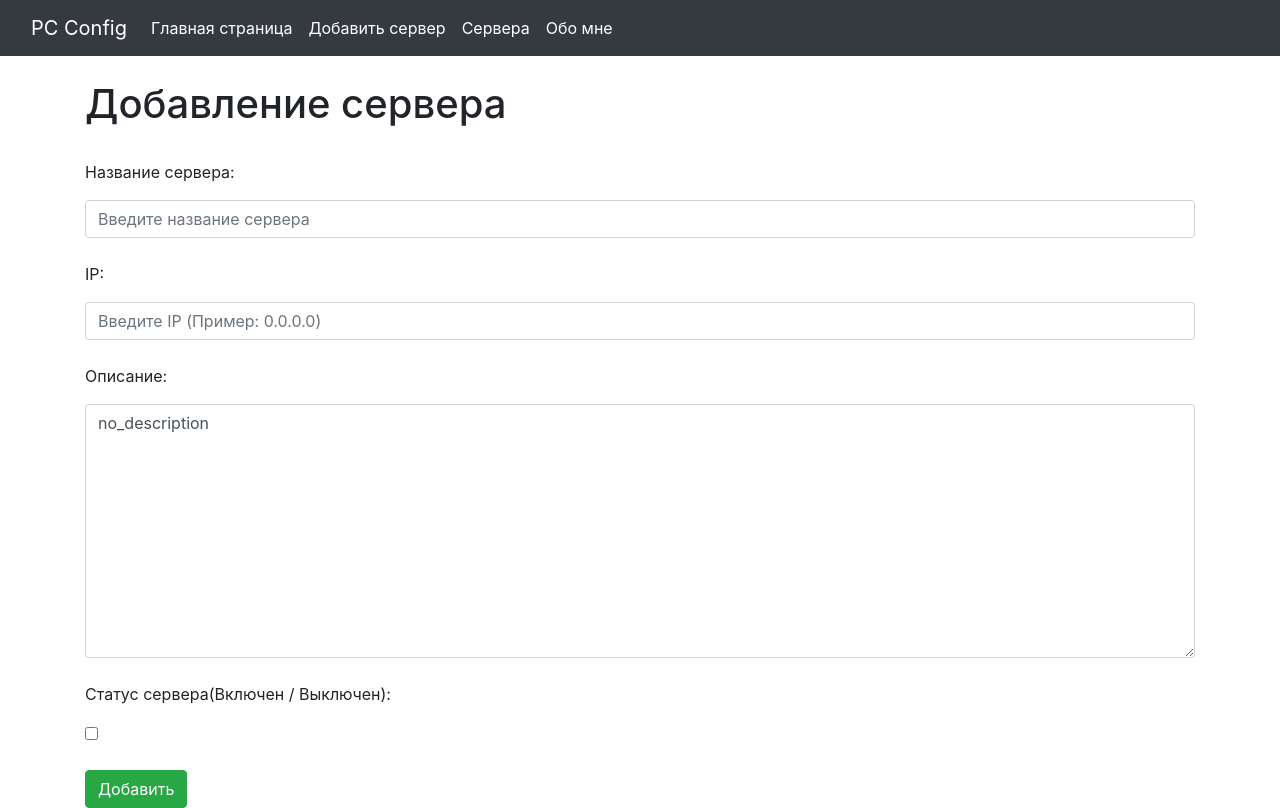
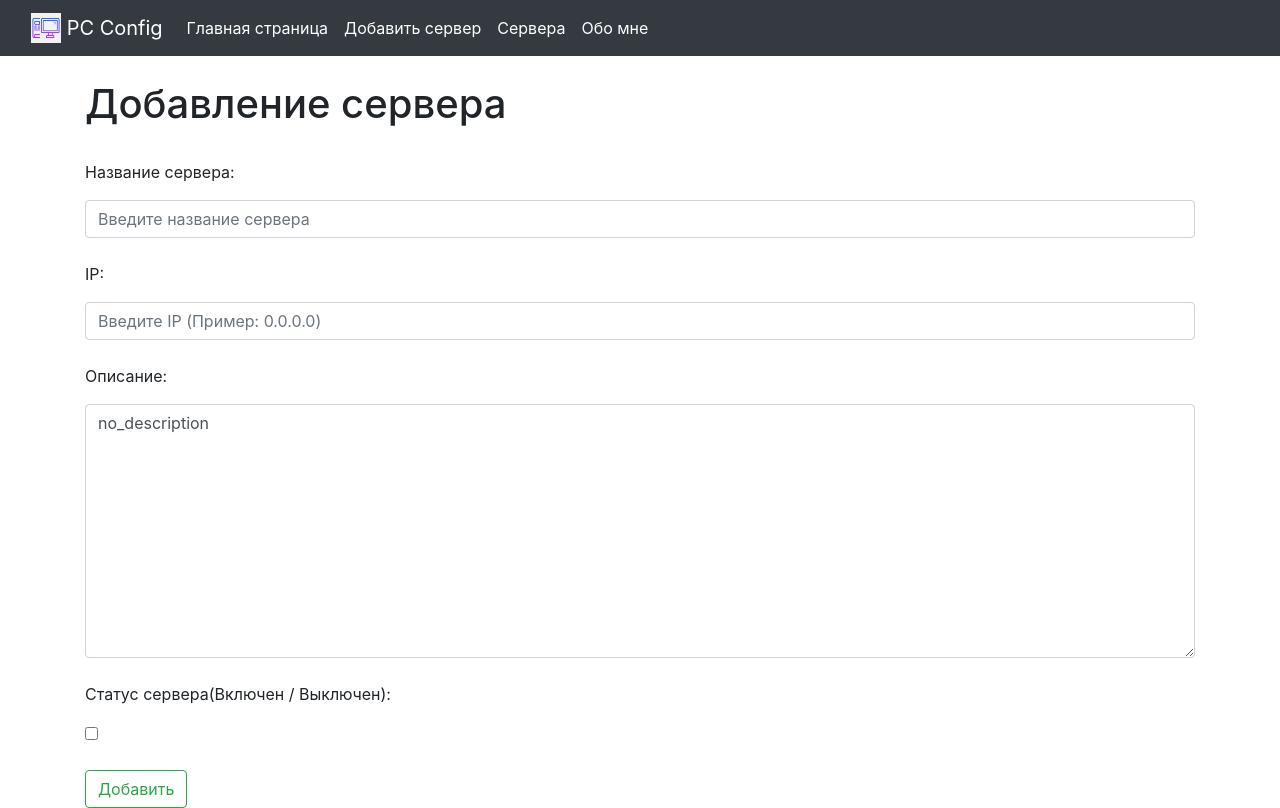
Before and after one commit to R3on322/Django_first, a Django app: page /api/servers/add in a window 1280 px wide. Run offline with Django 4.2, Linux system fonts and the light colour scheme.

Commit message:
[upd] Настройка сайта, убрал лишние строки с base, пробую добавить изображения на сайт

```diff
--- a/config/config/urls.py
+++ b/config/config/urls.py
@@ -13,18 +13,17 @@ Including another URLconf
     1. Import the include() function: from django.urls import include, path
     2. Add a URL to urlpatterns:  path('blog/', include('blog.urls'))
 """
-from django.conf.urls.static import static
 from django.contrib import admin
 from django.urls import path, include
+from django.conf import settings
+from django.conf.urls.static import static
 
-from config import settings
 from main.views import pageNotFound
 
 urlpatterns = [
     path('admin/', admin.site.urls),
     path('', include('main.urls')),
     path('api/', include('rbr_srv_side.urls')),
-]
-if settings.DEBUG:
-    urlpatterns += static(settings.MEDIA_URL, documet_root=settings.MEDIA_ROOT)
+] + static(settings.STATIC_URL, document_root=settings.STATIC_ROOT)
+
 handler404 = pageNotFound
--- a/config/main/templates/main/base.html
+++ b/config/main/templates/main/base.html
@@ -1,31 +1,33 @@
+{% load static %}
+
 <!DOCTYPE html>
 <html lang="ru">
 <head>
     <meta charset="UTF-8">
     <title>{% block title %}{% endblock %}</title>
     <link rel="stylesheet" href="https://cdn.jsdelivr.net/npm/bootstrap@4.6.1/dist/css/bootstrap.min.css" >
-</head>
-<body>
     <nav class="navbar navbar-expand-md navbar-dark bg-dark mb-4">
         <div class="container-fluid">
-    <a class="navbar-brand" href="/admin">PC Config</a>
+            <a class="navbar-brand" href="/admin">
+            <img src="{% static 'main/img/PC.png' %}" width="30" height="30" class="d-inline-block align-top" alt="">
+                PC Config
+            </a>
         <div class="collapse navbar-collapse" id="navbarCollapse">
           <ul class="navbar-nav me-auto mb-2 mb-md-0">
-          <li class="nav-item">
-          <a class="nav-link active" aria-current="page" href="{% url 'main' %}">Главная страница</a>
-          <li class="nav-item">
-          <a class="nav-link active" aria-current="page" href="{% url 'servers_add' %}">Добавить сервер</a>
-          <li class="nav-item">
-          <a class="nav-link active" aria-current="page" href="{% url 'servers' %}">Сервера</a>
-          <li class="nav-item">
-          <a class="nav-link active" aria-current="page" href="{% url 'about_me' %}">Обо мне</a>
-        </li>
+              <a class="nav-link active" aria-current="page" href="{% url 'main' %}"><li>Главная страница</li></a>
+              <a class="nav-link active" aria-current="page" href="{% url 'servers_add' %}"><li>Добавить сервер</li></a>
+              <a class="nav-link active" aria-current="page" href="{% url 'servers' %}"><li>Сервера</li></a>
+              <a class="nav-link active" aria-current="page" href="{% url 'about_me' %}"><li>Обо мне</li></a>
           </ul>
         </div>
         </div>
     </nav>
+</head>
+<body>
     <div class="container">
+        <main>
             {% block content %}{% endblock %}
+        </main>
     </div>
 </body>
 </html>
--- a/config/main/urls.py
+++ b/config/main/urls.py
@@ -1,6 +1,5 @@
 from django.urls import path
 from .views import main, about
-from django.views.decorators.csrf import csrf_exempt
 
 
 urlpatterns = [
--- a/config/rbr_srv_side/templates/rbr_srv_side/servers_add.html
+++ b/config/rbr_srv_side/templates/rbr_srv_side/servers_add.html
@@ -14,7 +14,7 @@
         <p>Описание: </p>{{ form.description }}<br>
         <p>Статус сервера(Включен / Выключен): </p>{{ form.server_is_active }}<br><br>
 
-        <button type="submit" class="btn btn-success">Добавить</button>
+        <button class="btn btn-outline-success" type="submit">Добавить</button>
         <span>{{ error }}</span>
     </form>
 {% endblock %}
--- a/config/rbr_srv_side/urls.py
+++ b/config/rbr_srv_side/urls.py
@@ -1,5 +1,5 @@
 from django.urls import path
-from .views import servers as all_servs, servers_add as add_servs
+from .views import servers as all_servs,servers_add as add_servs
 from django.views.decorators.csrf import csrf_exempt
 
 
--- a/config/rbr_srv_side/views.py
+++ b/config/rbr_srv_side/views.py
@@ -1,9 +1,7 @@
 import django.db
-from rest_framework import generics
 from django.shortcuts import render, redirect
 from .serializer import ServerForm
 from .models import Server
-from .chek_serv import chek_server_ip_name
 
 def servers_add(request):
     error = ''
```
Also changed, not shown: config/config/settings.py (+5 -3 lines), config/main/static/main/css/main.css (added, +7 -0 lines), config/db.sqlite3, config/main/static/main/img/404-ERROR.png (renamed from config/rbr_srv_side/static/img/404-ERROR.png), config/main/static/main/img/Hello-world.png (renamed from config/rbr_srv_side/static/img/Hello-world.png), config/main/static/main/img/PC.png (added). Lines whose indentation alone changed are shown as unchanged.
